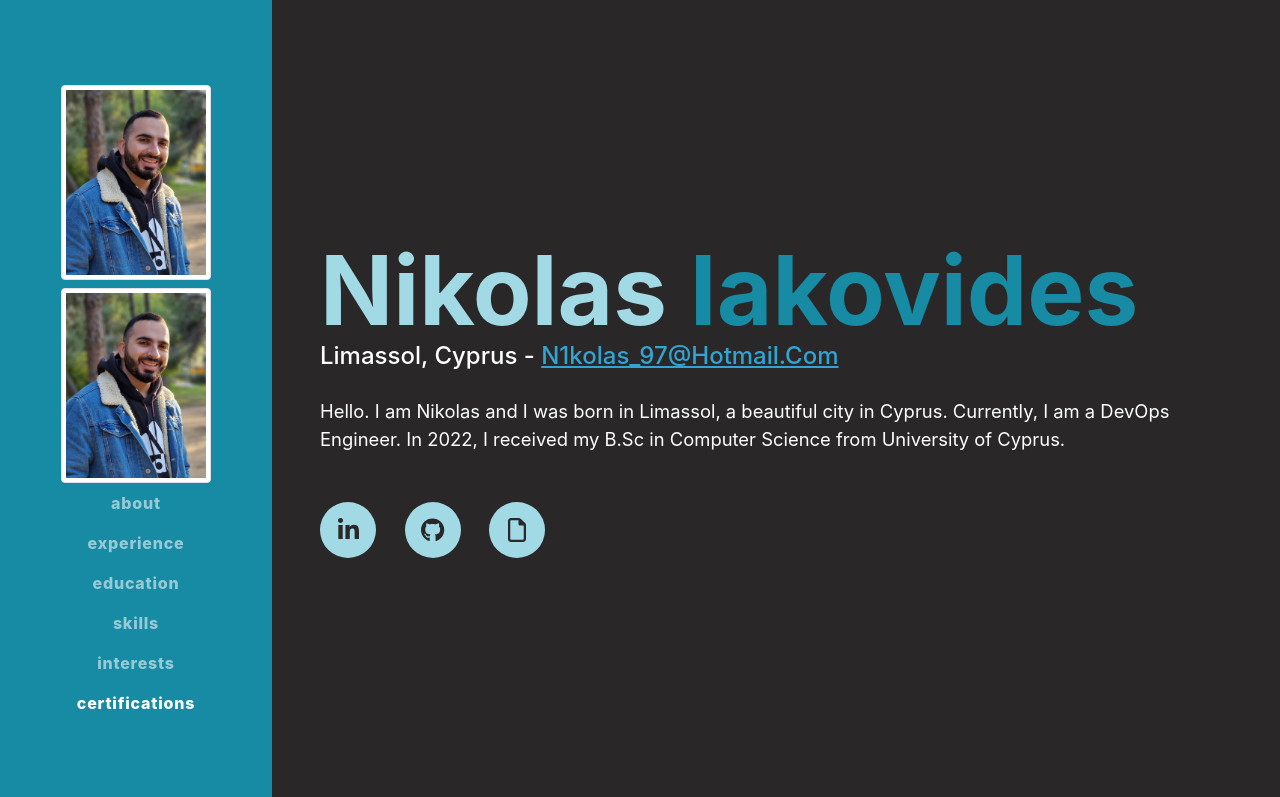
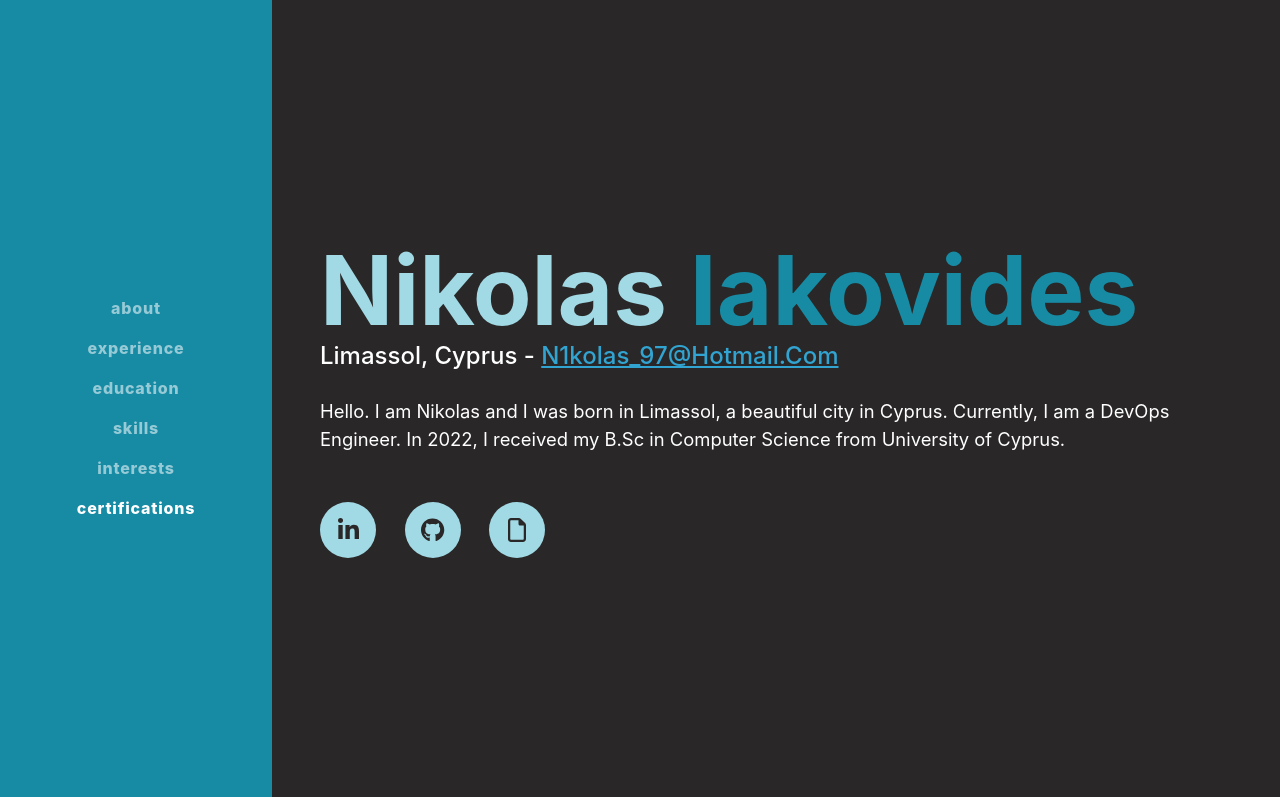
Before and after one commit to NikolasIak/MyResume, a plain HTML site: page index.html in a window 1280 px wide. Shown: the top 797 px of the page. Drawn offline with nearby package versions, Linux system fonts and the light colour scheme; a web font is replaced by a local one.

Commit message:
Update index.html

```diff
--- a/index.html
+++ b/index.html
@@ -20,12 +20,11 @@
         <nav class="navbar navbar-expand-lg navbar-dark bg-primary fixed-top" id="sideNav">
             <a class="navbar-brand js-scroll-trigger" href="#page-top">
                 <span class="d-block d-lg-none">Nikolas Iakovides</span>
-                <span class="d-none d-lg-block"><img class="img-fluid img-thumbnail" src="assets/img/Me1.jpg" alt="100x100" width="150" height="200" /></span>
+                <span class="d-block d-lg-none"><img class="img-fluid img-thumbnail" src="assets/img/Me1.jpg" alt="100x100" width="150" height="200" /></span>
             </a>
             <button class="navbar-toggler" type="button" data-bs-toggle="collapse" data-bs-target="#navbarResponsive" aria-controls="navbarResponsive" aria-expanded="false" aria-label="Toggle navigation"><span class="navbar-toggler-icon"></span></button>
             <div class="collapse navbar-collapse" id="navbarResponsive">
                 <ul class="navbar-nav">
-                    <span class="d-none d-lg-block"><img class="img-fluid img-thumbnail" src="assets/img/Me1.jpg" alt="100x100" width="150" height="200" /></span>
                     <li class="nav-item"><a class="nav-link js-scroll-trigger" href="#about">About</a></li>
                     <li class="nav-item"><a class="nav-link js-scroll-trigger" href="#experience">Experience</a></li>
                     <li class="nav-item"><a class="nav-link js-scroll-trigger" href="#education">Education</a></li>
```
